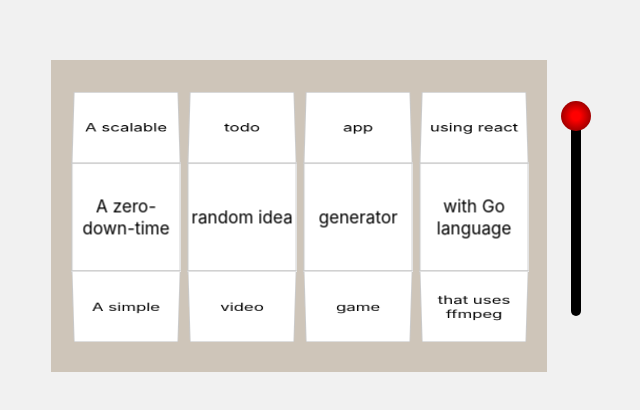
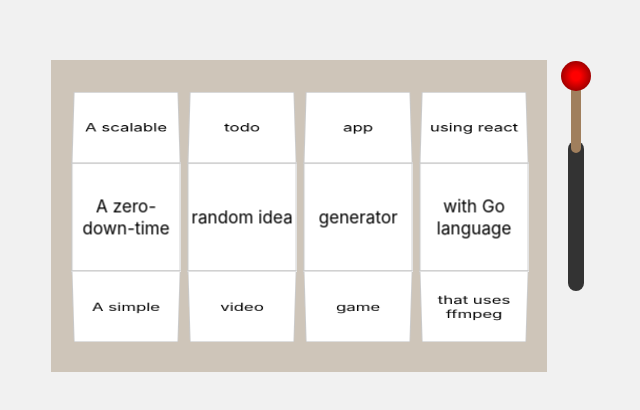
Before and after one commit to vilvai/hackathon-idea-generator, a React (Create React App) app: page / in a window 1280 px wide. Shown: the part 184-594 px from the top of the page, without its empty margins (324-964 px from the left). Built offline with nearby package versions, Linux system fonts and the light colour scheme.

Commit message:
made handle look better

```diff
--- a/src/Handle.tsx
+++ b/src/Handle.tsx
@@ -1,32 +1,56 @@
 import React from "react";
 import styled from "styled-components";
 
-const HANDLE_HEIGHT = 200;
+const HANDLE_HEIGHT = 280;
 const HANDLE_WIDTH = 10;
-/*
-const HANDLE_HOLE_HEIGHT = 100;
-const HANDLE_HOLE_WIDTH = 20;
-*/
+
+const HANDLE_HOLE_HEIGHT = 150;
+const HANDLE_HOLE_WIDTH = 16;
+
 const HANDLE_HEAD_SIZE = 30;
 
 const Container = styled.div`
   width: ${HANDLE_WIDTH}px;
   height: ${HANDLE_HEIGHT}px;
   border-radius: ${HANDLE_WIDTH / 2}px;
-  background-color: black;
   margin-left: 24px;
   position: relative;
 `;
-/*
+
 const HandleHole = styled.div`
-  width: ${HANDLE_WIDTH}px;
-  height: ${HANDLE_HEIGHT}px;
-  border-radius: ${HANDLE_WIDTH / 2}px;
-  background-color: black;
-  top: ${(HANDLE_HEIGHT - HANDLE_HOLE_HEIGHT) / 2}
+  width: ${HANDLE_HOLE_WIDTH}px;
+  height: ${HANDLE_HOLE_HEIGHT}px;
+  border-radius: ${HANDLE_HOLE_WIDTH / 2}px;
+  background-color: #333333;
+  top: ${(HANDLE_HEIGHT - HANDLE_HOLE_HEIGHT) / 2}px;
+  left: ${(HANDLE_WIDTH - HANDLE_HOLE_WIDTH) / 2}px;
   position: absolute;
 `;
-*/
+
+interface HandleBarProps {
+  position: number;
+}
+
+const HandleBar = styled.div.attrs<HandleBarProps>(({ position }) => {
+  const handleMoveArea = HANDLE_HOLE_HEIGHT - 14;
+  const startPosition = position;
+  const endPosition =
+    (HANDLE_HEIGHT - handleMoveArea) / 2 +
+    (position * handleMoveArea) / HANDLE_HEIGHT;
+  return {
+    style: {
+      top: Math.min(startPosition, endPosition) - HANDLE_WIDTH / 2,
+      height: Math.abs(endPosition - startPosition),
+    },
+  };
+})<HandleBarProps>`
+  width: 0px;
+  border: ${HANDLE_WIDTH / 2}px solid #a07f5d;
+  border-radius: ${HANDLE_WIDTH / 2}px;
+  position: absolute;
+  left: 0px;
+`;
+
 interface HandleHeadProps {
   position: number;
 }
@@ -87,6 +111,8 @@
 
   return (
     <Container ref={containerRef}>
+      <HandleHole />
+      <HandleBar position={position} />
       <HandleHead position={position} onMouseDown={handleMouseDown} />
     </Container>
   );
```
